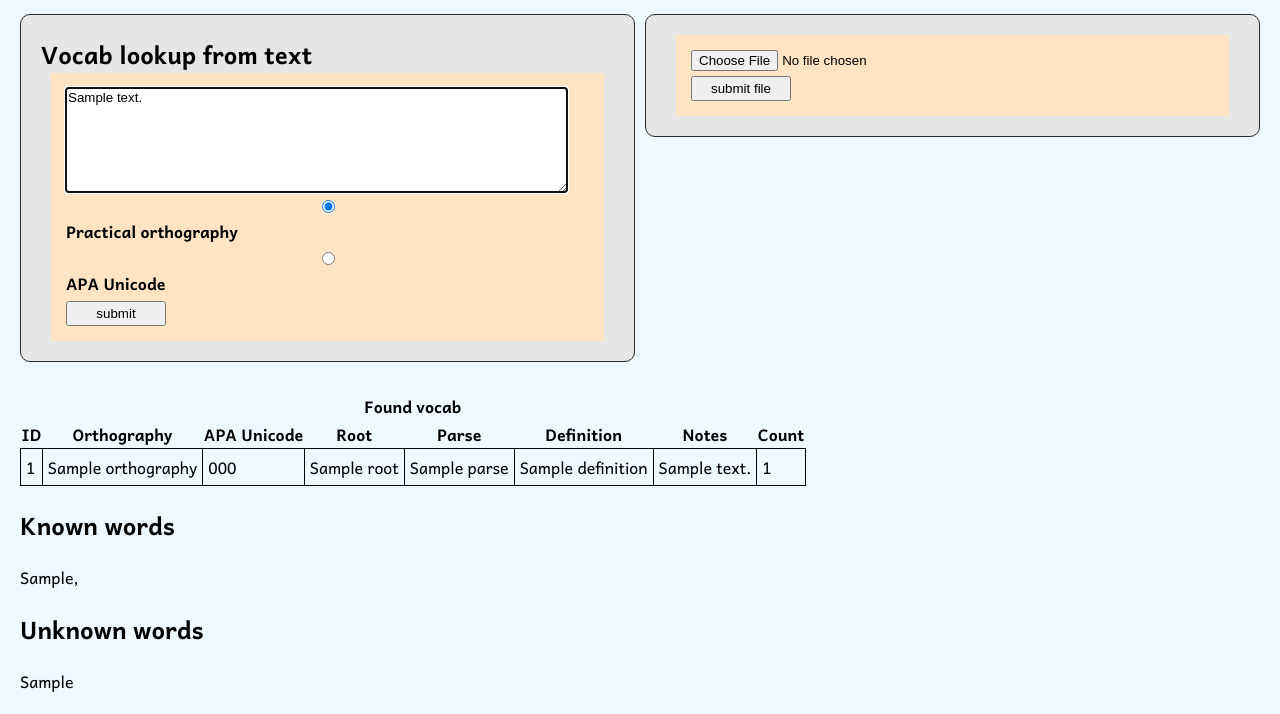
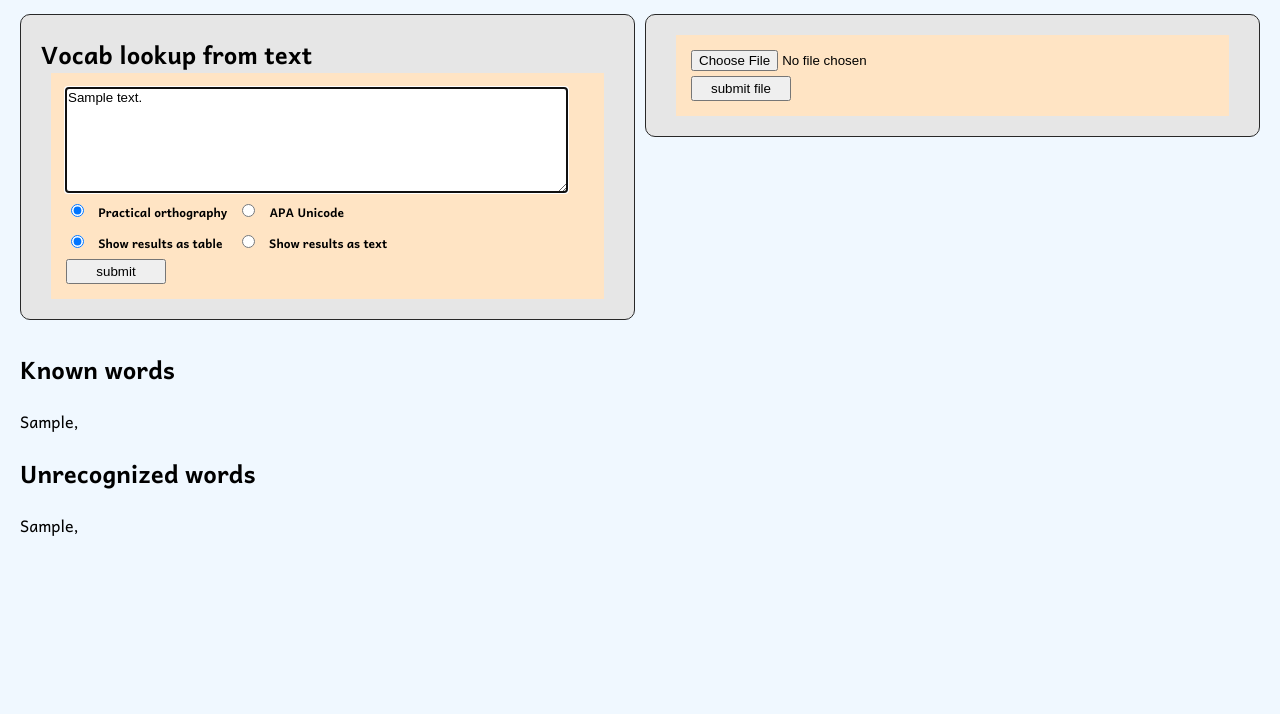
Before and after one commit to hlcsdb/hulqcorpustools, a Flask app: template hulqcorpustools/webapps/templates/vocab-lookup.html in a window 1280 px wide. Shown: the part 183-897 px from the top of the page. After the commit the page ends 719 px from the top, so only its background shows below. Run offline with Flask 2, Linux system fonts and the light colour scheme; the template is opened without the code that fills it: most values are stand-ins (such as "Sample title", 1, 10 or a date in 2020); parts of the project's set-up code (start-up, migrations or seed data) failed here and were passed over.

Commit message:
lookup progress

```diff
--- a/hulqcorpustools/vocablookup/vocablookup.py
+++ b/hulqcorpustools/vocablookup/vocablookup.py
@@ -25,7 +25,7 @@
 
 
     def reg_word(self, _word: str) -> str:
-        return _word.strip(" ,.?![]()\"“”.…")
+        return _word.strip("— ,.?![]()\"“”.…–")
 
     def collect_hulq_words_in_textline(self, _textline: str):
         """get all hulq words from any line of text
--- a/hulqcorpustools/webapps/static/tools.css
+++ b/hulqcorpustools/webapps/static/tools.css
@@ -31,6 +31,7 @@
 
 label {
     font-weight: bold;
+    font-size: .75em;
 }
 
 
@@ -116,11 +117,15 @@
 }
 
 .format-row {
-    display: inline-flex;
+    /* display: inline-flex; */
     width: 0;
     align-items: center;
     min-width: 100%;
-    gap: 20px
+    /* gap: 20px */
+}
+
+.format-row > * {
+    margin-right: 10px
 }
 
 input {
@@ -166,6 +171,7 @@
 }
 
 table {
+    table-layout: auto;
     border-collapse: collapse
 }
 
--- /dev/null
+++ b/hulqcorpustools/webapps/static/vocab.css
@@ -0,0 +1,3 @@
+.advanced {
+    display: none;
+}
--- a/hulqcorpustools/webapps/templates/transliterator.html
+++ b/hulqcorpustools/webapps/templates/transliterator.html
@@ -14,7 +14,6 @@
             <li><a href="{{ url_for('index') }}">back to tools list</a></li>
             <li><b>Transliterator</b></li>
             <li><a href="{{ url_for('wordfrequency.word_frequency_page')}}">Word frequency</a></li>
-            <li><a href="{{ url_for('vocablookup.vocab_lookup_page') }}">Vocab lookup</a></b></li>
         </menu>
     </nav>
     <header>
--- a/hulqcorpustools/webapps/templates/vocab-lookup.html
+++ b/hulqcorpustools/webapps/templates/vocab-lookup.html
@@ -4,6 +4,7 @@
   <meta charset="UTF-8">
   <meta name="viewport" content="width=device-width, initial-scale=1.0">
   <link rel="stylesheet" type="text/css" href="{{ url_for('static', filename='tools.css') }}" />
+  <link rel="stylesheet" type="text/css" href="{{ url_for('static', filename='vocab.css') }}" />
   <title>Hul’q’umi’num’ Vocab Lookup</title>
 </head>
 <body  style="background-color: aliceblue;">
@@ -38,10 +39,19 @@
               nuts’a’ skweyul tsu st’e kw’u xwqwul’qwul’iwun niin kws tuw’ stsekwul kws ’unthus t’at’athut.
             {%- endif -%}
         </textarea>
+
+        <div class="format-row">
         <input type="radio" id="text-format-orthography" name="text-format" value="Orthography" checked/>
-        <label for="text-format-orthography">Practical orthography</label>
-        <input type="radio" id="text-format-apa" name="text-format" value="APAUnicode"/>
+        <label for="text-format-orthography">Practical orthography</label><input type="radio" id="text-format-apa" name="text-format" value="APAUnicode"/>
         <label for="text-format-apa">APA Unicode</label>
+        </div>
+
+        <div class="format-row">
+          <input type="radio" id="display-table" value="display-table" name="results-display-form" checked>
+          <label for="return-table">Show results as table</label>
+          <input type="radio" id="display-paragraph" value="display-paragraph" name="results-display-form">
+          <label for="return-paragraph">Show results as text</label>
+        </div>
         <button
           type="submit"
           id="vocab-lookup-text"
@@ -65,34 +75,44 @@
   </div>
   {%- if vocab_lookup -%}
     {%- if vocab_lookup['vocab_found'] -%}
+
+      {%- if vocab_lookup['results_display_form'] == 'display-table' -%}
       <div class="results">
         <table>
-        <tr>
-        <th colspan="100">Found vocab</th>
-      </tr>
+          <caption>
+            Vocab words <a id="show-columns" href="#">show more</a>
+          </caption>
+
           <tr>
             <th>ID</th>
             <th>Orthography</th>
             <th>APA Unicode</th>
-          <th>Root</th>
-          <th>Parse</th>
             <th>Definition</th>
-          <th>Notes</th>
             <th>Count</th>
+            <th class="advanced">Root</th>
+            <th class="advanced">Parse</th>
+            <th class="advanced">Notes</th>
           </tr>
           {% for vocab_word_id, vocab_word_value in vocab_lookup['vocab_found'].items() %}
           <tr>
             <td>{{ vocab_word_id }}</td>
             <td>{{ vocab_word_value['ORTHOGRAPHY'] }}</td>
             <td>{{ vocab_word_value['APAUNICODE'] }}</td>
-          <td>{{ vocab_word_value['ROOT'] }}</td>
-          <td>{{ vocab_word_value['PARSE'] }}</td>
             <td>{{ vocab_word_value['DEFINITION'] }}</td>
-          <td>{{ vocab_word_value['NOTE'] }}</td>
             <td>{{ vocab_word_value['COUNT'] }}</td>
+            <td class="advanced">{{ vocab_word_value['ROOT'] }}</td>
+            <td class="advanced">{{ vocab_word_value['PARSE'] }}</td>
+            <td class="advanced">{{ vocab_word_value['NOTE'] }}</td>
           </tr>
           {% endfor %}
         </table>
+        {% elif vocab_lookup['results_display_form'] == 'display-paragraph' %}
+        <div class="results">
+          {%- for vocab_word_id, vocab_word_value in vocab_lookup['vocab_found'].items() -%}
+          <p><pre>{{ vocab_word_id }}&Tab;{{ vocab_word_value['ORTHOGRAPHY'] }}&Tab;{{ vocab_word_value['APAUNICODE'] }}&Tab;{{ vocab_word_value['DEFINITION'] }}&Tab;{{ vocab_word_value['COUNT'] }}</pre></p>
+          <p></p>
+          {%- endfor -%}
+        </div>
         {%- endif -%}
         <h2>Known words</h2>
         <p>
@@ -100,13 +120,40 @@
         {{ known_word }},
         {% endfor %}
         </p>
-      <h2>Unknown words</h2>
+        <h2>Unrecognized words</h2>
         <p>
           {% for unknown_word in vocab_lookup['unknown_words'] %}
-        <p>{{ unknown_word }}</p>
+          {{ unknown_word }},
           {% endfor %}
         </p>
     </div>
+
+
+  {%- endif -%}
+
+
   {%- endif -%}
 </body>
+<script>
+  const advancedColumns = document.querySelectorAll('.advanced');
+  const showMore = document.querySelector('#show-columns');
+  var columnsShowing = false
+  showMore.addEventListener('click', (e) => {
+    console.log(showMore.attributes['showing'])
+    if (columnsShowing == false) {
+      showMore.textContent = 'hide';
+      columnsShowing = true
+      for (const cell of advancedColumns) {
+        cell.style.display = 'table-cell'
+      }
+    } else {
+      showMore.textContent ='show more';
+      columnsShowing = false
+      for (const cell of advancedColumns) {
+        cell.style.display = 'none'
+      }
+      showMore.textContent = 'show more';
+    }
+  })
+</script>
 </html>
--- a/hulqcorpustools/webapps/vocablookupwebview.py
+++ b/hulqcorpustools/webapps/vocablookupwebview.py
@@ -16,8 +16,7 @@
     request # type: Request
     if request.method == 'POST':
         vocab_lookup = vocablookupapi.handle_submission(request)
-        for i, j in vocab_lookup['vocab_found'].items():
-            print(i, j)
+
     else:
         vocab_lookup=""
 
```
Also changed, not shown: hulqcorpustools/webapps/plugins/vocablookupapi.py (+8 -2 lines). Lines whose indentation alone changed are shown as unchanged.
